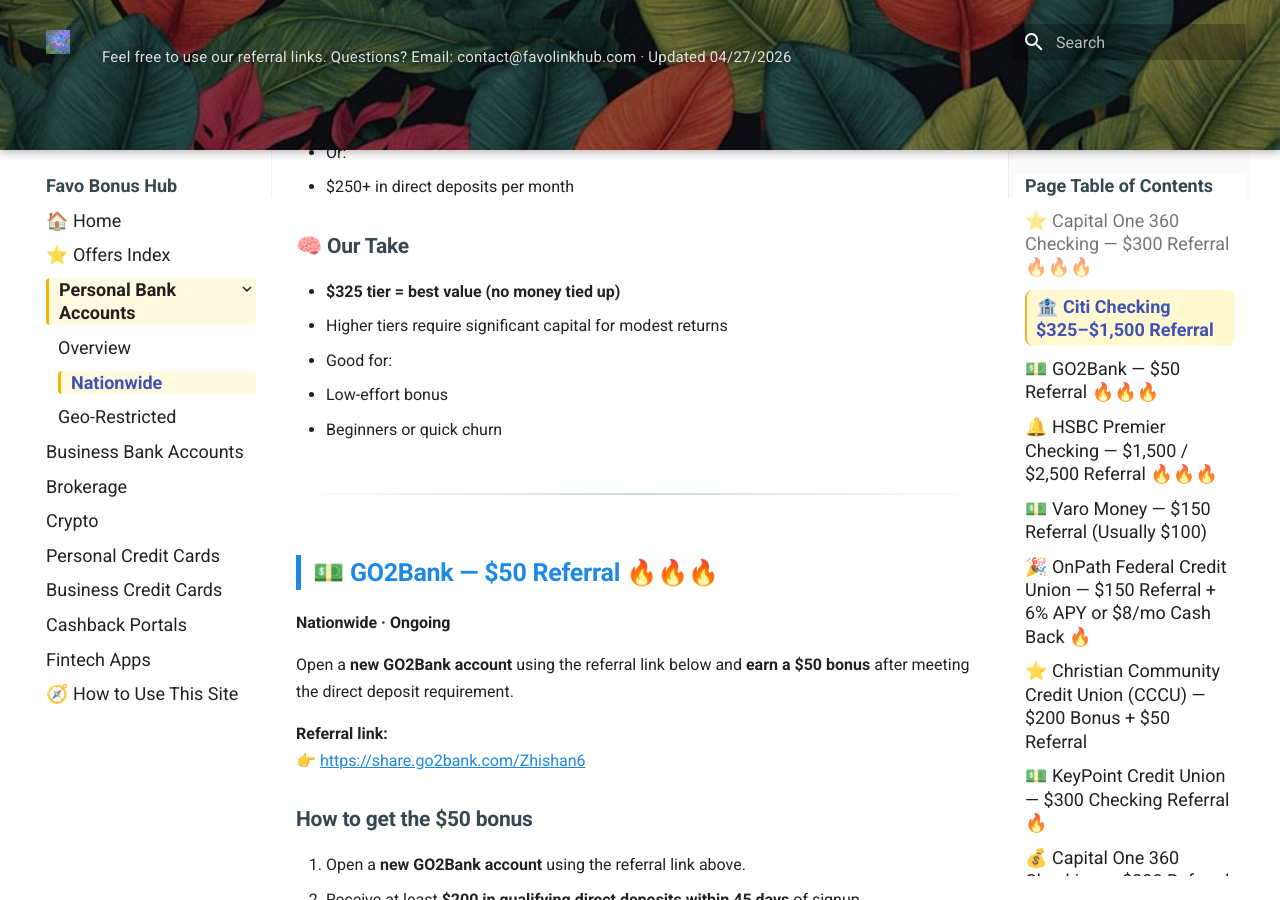
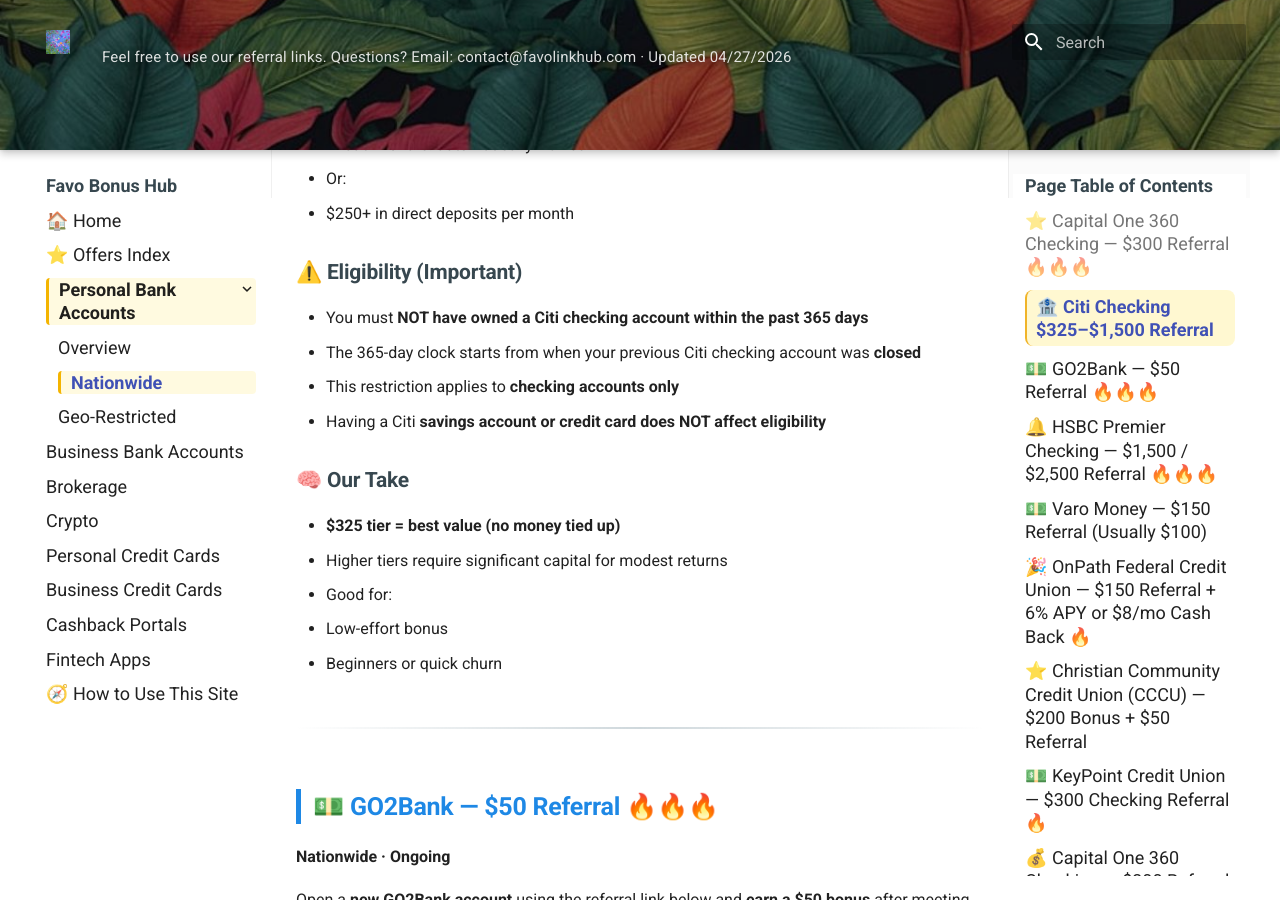
Before and after one commit to whispersofzephyr/favolinkhub-site, an MkDocs documentation site: the page built from docs/personal-bank-nationwide.md, in a window 1280 px wide and 900 px high, scrolled down 2843 px. Built offline with MkDocs 1.6.1 and Material for MkDocs 9.7.7, drawn with Linux system fonts in a browser that asks for light colours; some of the changed text lies outside the part shown.

Commit message:
Fix referral link and eligibility details
Updated referral link format and clarified eligibility requirements.

```diff
--- a/docs/personal-bank-nationwide.md
+++ b/docs/personal-bank-nationwide.md
@@ -99,6 +99,13 @@ For offers that are limited to specific states (e.g. Colorado), see:
 - First 3 months: automatically waived
 - Or:
   - $250+ in direct deposits per month
+
+### ⚠️ Eligibility (Important)
+
+- You must **NOT have owned a Citi checking account within the past 365 days**
+- The 365-day clock starts from when your previous Citi checking account was **closed**
+- This restriction applies to **checking accounts only**
+- Having a Citi **savings account or credit card does NOT affect eligibility**
 
 ### 🧠 Our Take
 
```
Also changed, not shown: other parts of docs/personal-bank-nationwide.md (+1 -1 lines).
